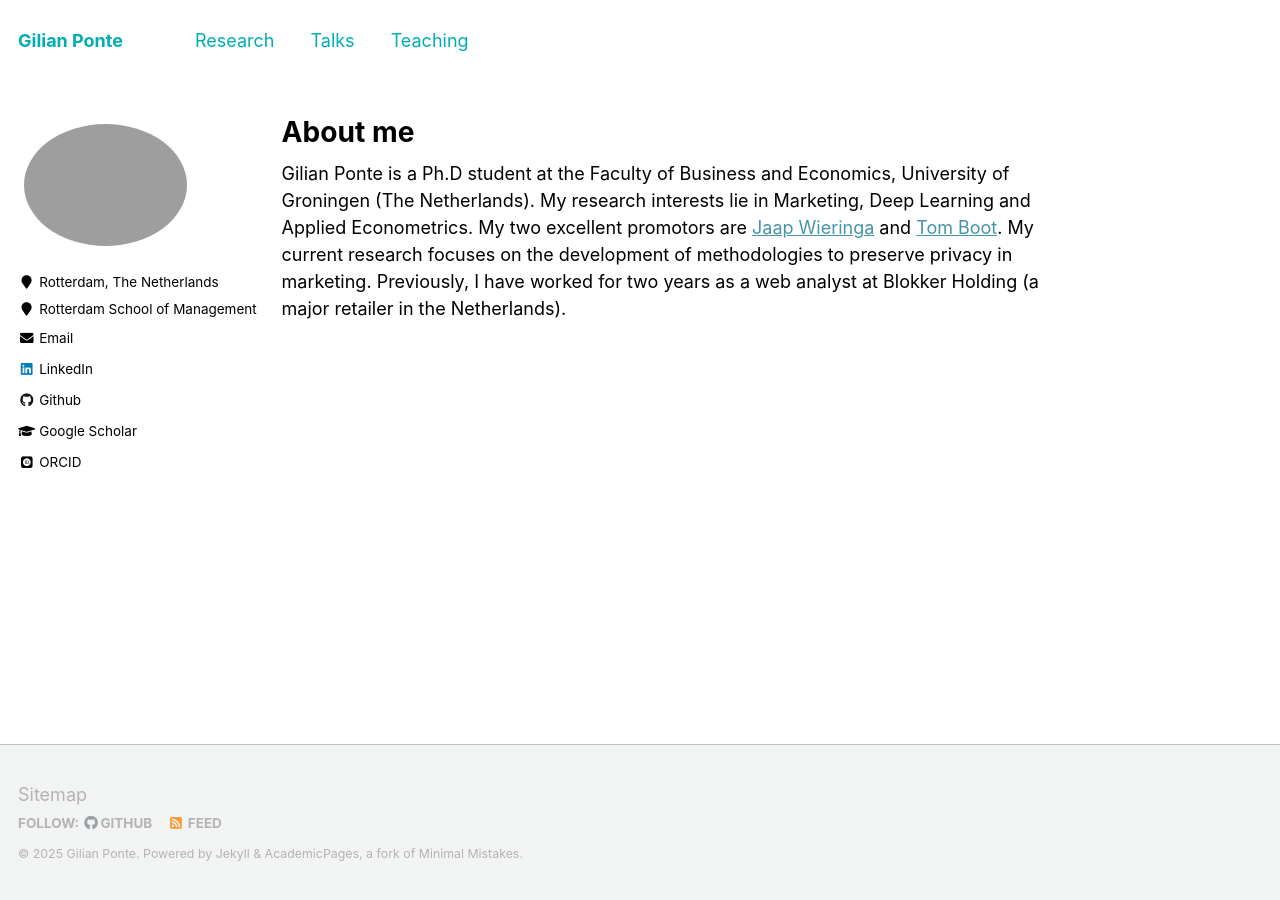
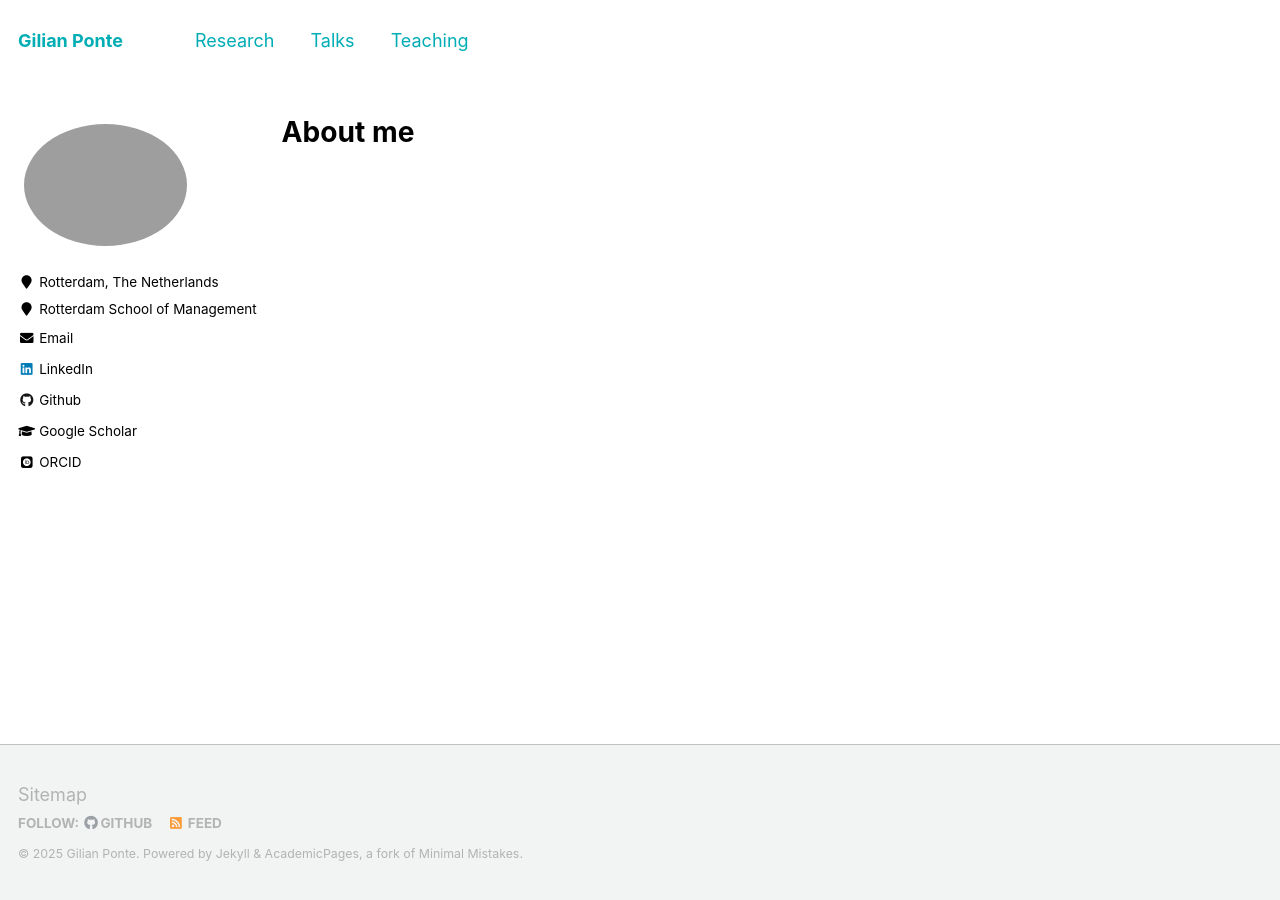
Before and after one commit to GilianPonte/gilianponte.github.io, a Jekyll site: the page built from _pages/about.md, in a window 1280 px wide. Built offline with Jekyll 4.4.1, drawn with Linux system fonts in a browser that asks for light colours; some web fonts are replaced.

Commit message:
Update about.md

```diff
--- a/_pages/about.md
+++ b/_pages/about.md
@@ -7,5 +7,3 @@ redirect_from:
   - /about/
   - /about.html
 ---
-
-Gilian Ponte is a Ph.D student at the Faculty of Business and Economics, University of Groningen (The Netherlands). My research interests lie in Marketing, Deep Learning and Applied Econometrics. My two excellent promotors are [Jaap Wieringa](https://www.rug.nl/staff/j.e.wieringa/) and [Tom Boot](https://sites.google.com/view/tomboot/home). My current research focuses on the development of methodologies to preserve privacy in marketing. Previously, I have worked for two years as a web analyst at Blokker Holding (a major retailer in the Netherlands).
```
